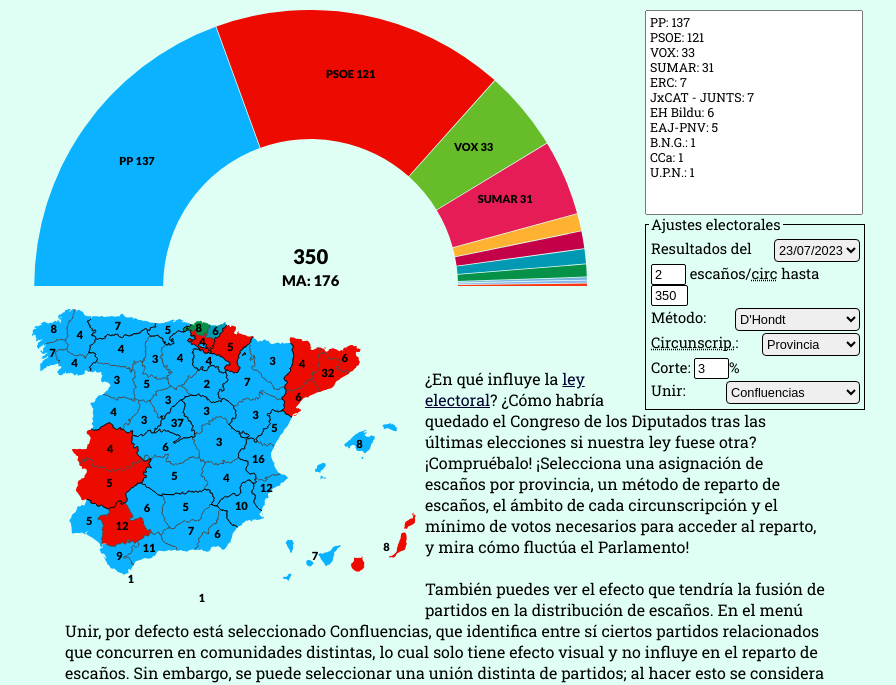
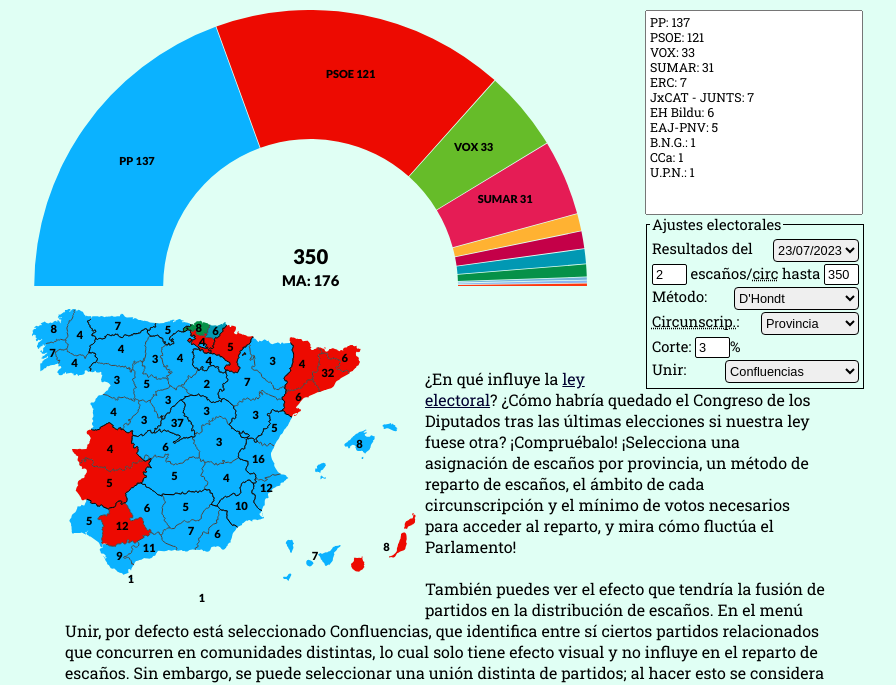
Before and after one commit to josemam/MiCongreso, a plain HTML site: page index.html in a window 1280 px wide. Shown: the part 119-804 px from the top of the page, without its empty margins (195-1091 px from the left). Drawn offline with nearby package versions, Linux system fonts and the light colour scheme.

Commit message:
Uniformiza fuente y tamaño de input y select
Incluir una fuente concreta para input y select me parece excesivo, así
que intento que se escoja de la manera más uniforme posible entre los
tipos de letra comunes.

```diff
--- a/style.css
+++ b/style.css
@@ -94,12 +94,14 @@ input, select {
    padding-bottom: 2px;
    margin: 0px;
    font-size-adjust: 0.5;
+   font-family: "Liberation Sans", "Tahoma", sans-serif;
 }
 input {
    border-radius: 2px;
    padding-left: 3px;
    padding-right: 0px;
    min-width: 30px;
+   max-width: 3.5ch;
 }
 select {
    border-radius: 4px;
```
